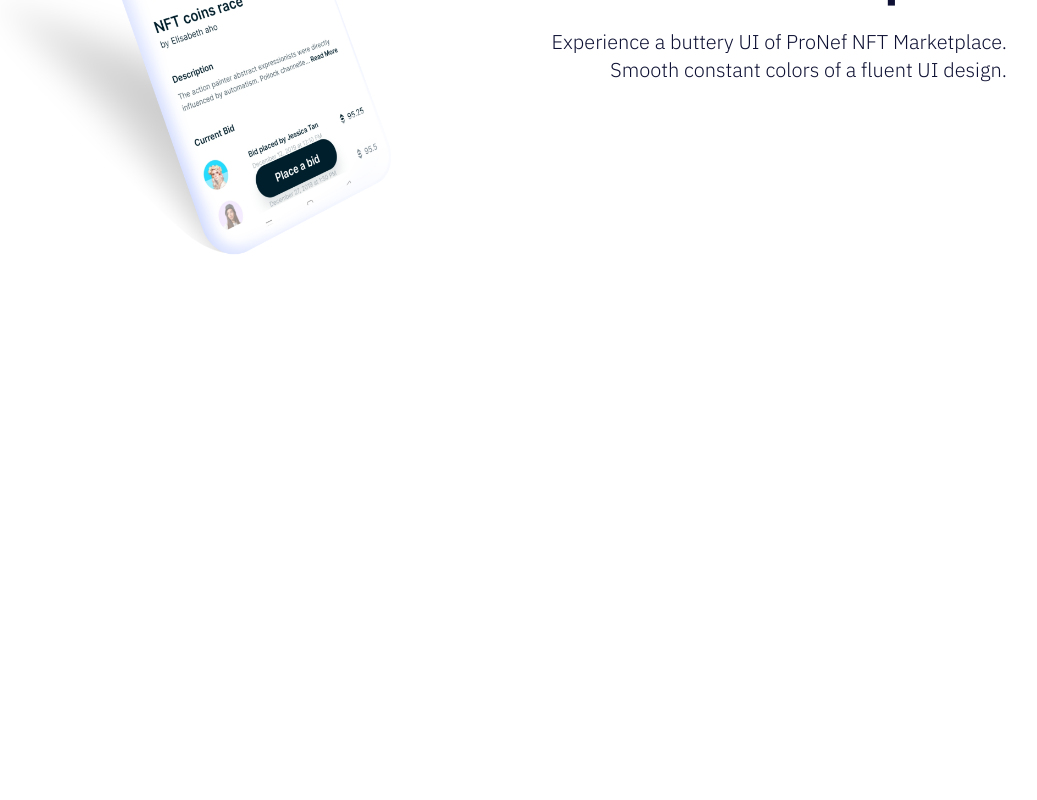
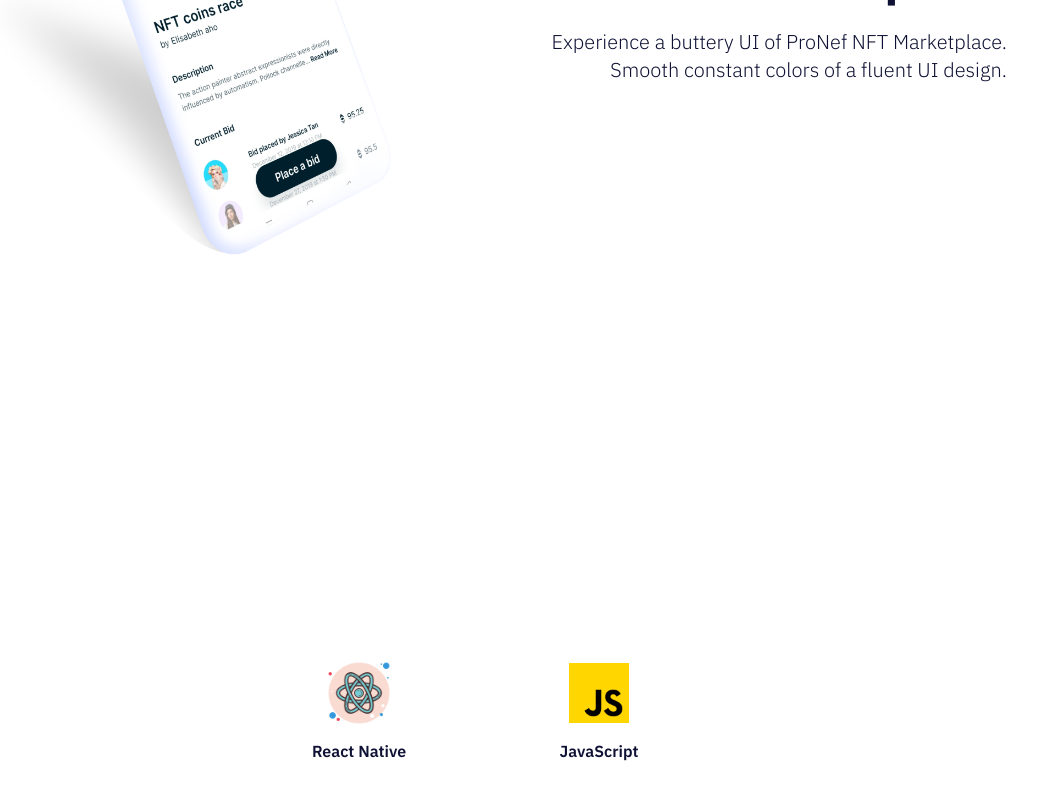
Before and after one commit to answebdev/nft-showcase, a React (Create React App) app: page / in a window 1280 px wide. Shown: the part 1202-2002 px from the top of the page, without its empty margins (161-1198 px from the left). Before the commit the page ends 1600 px from the top, so only its background shows below. Built offline with nearby package versions, Linux system fonts and the light colour scheme; the HTML template or start-up script is replaced by a standard one.

Commit message:
add Features section

```diff
--- a/src/App.js
+++ b/src/App.js
@@ -20,6 +20,7 @@
         mockupImg={assets.homeCards}
         reverse
       />
+      <Features />
     </>
   );
 };
--- a/src/components/Features.js
+++ b/src/components/Features.js
@@ -1,9 +1,36 @@
-import React from 'react'
+import React from 'react';
+
+import assets from '../assets';
+import styles from '../styles/Global';
+
+const FeatureCard = ({ iconUrl, iconText }) => (
+  <div className={styles.featureCard}>
+    <img src={iconUrl} alt='icon' className={styles.featureImg} />
+    <p className={styles.featureText}>{iconText}</p>
+  </div>
+);
 
 const Features = () => {
   return (
-    <div>Features</div>
-  )
-}
+    <div className={`${styles.section} ${styles.bgPrimary} banner03`}>
+      <div className={`${styles.subSection} flex-col text-center`}>
+        <div>
+          <h1 className={`${styles.h1Text} ${styles.whiteText}`}>
+            Technologies
+          </h1>
+          <p className={`${styles.pText} ${styles.whiteText}`}>
+            ProNef has been developed using a cross-platform technology, React
+            Native.
+          </p>
+        </div>
 
-export default Features
+        <div className={styles.flexWrap}>
+          <FeatureCard iconUrl={assets.react} iconText='React Native' />
+          <FeatureCard iconUrl={assets.javascript} iconText='JavaScript' />
+        </div>
+      </div>
+    </div>
+  );
+};
+
+export default Features;
```
